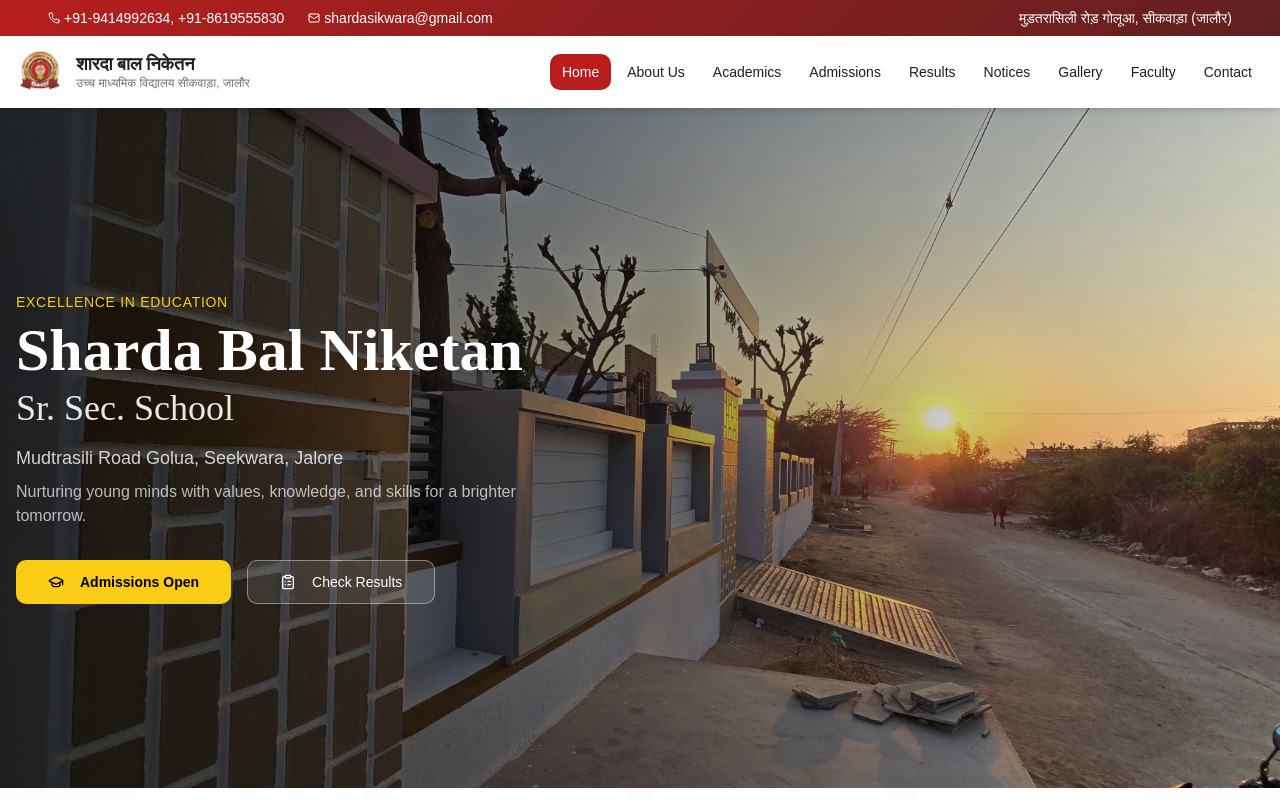
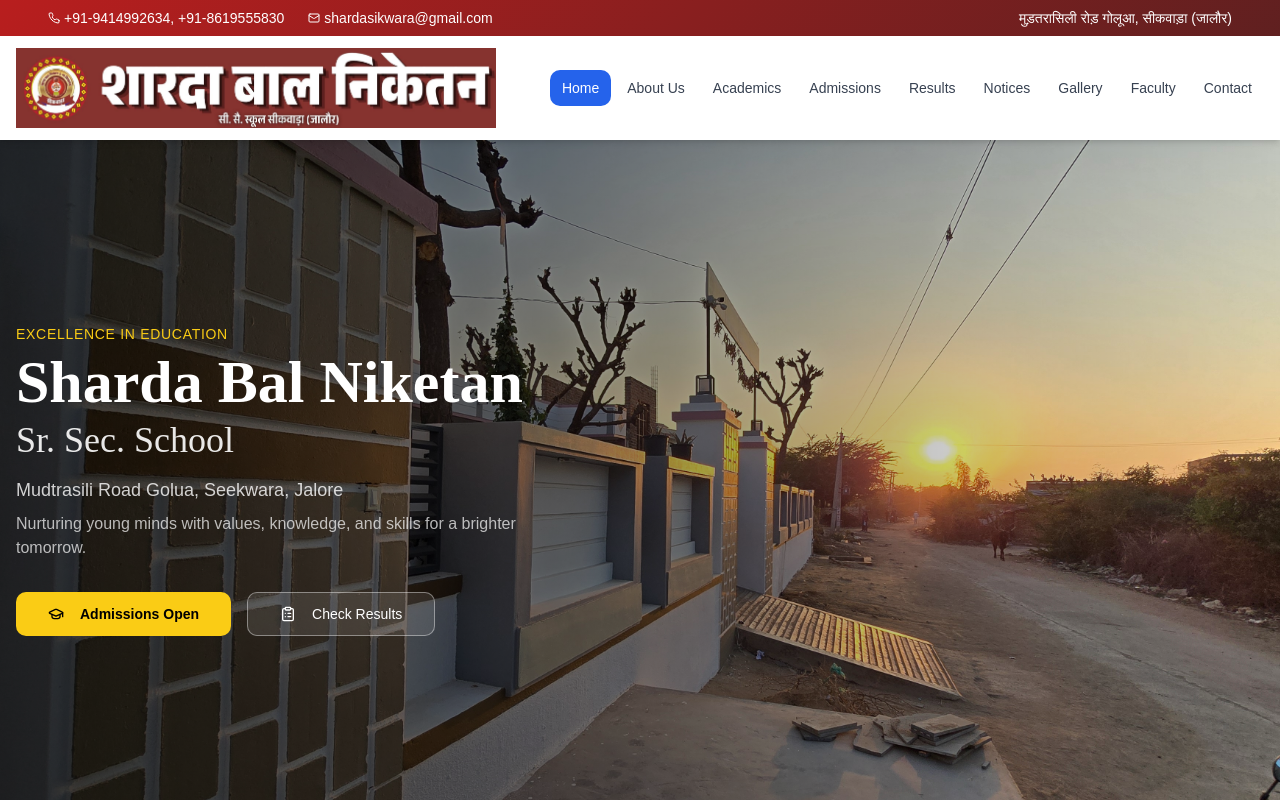
Before and after one commit to DK-Software-maker/sbn-school-website, a React (Vite) app in the folder sharda-smart-campus-main/: page / in a window 1280 px wide. Shown: the top 800 px of the page. Built offline with nearby package versions, Linux system fonts and the light colour scheme; the HTML template or start-up script is replaced by a standard one.

Commit message:
update website

```diff
--- a/sharda-smart-campus-main/src/components/layout/Navbar.tsx
+++ b/sharda-smart-campus-main/src/components/layout/Navbar.tsx
@@ -1,8 +1,8 @@
 import { useState } from "react";
 import { Link, useLocation } from "react-router-dom";
-import { Menu, X, Phone, Mail, ChevronDown } from "lucide-react";
+import { Menu, X, Phone, Mail } from "lucide-react";
 import { motion, AnimatePresence } from "framer-motion";
-import logo from "@/assets/logo.png";
+import banner from "@/assets/banner.jpg";
 
 const navLinks = [
   { label: "Home", path: "/" },
@@ -26,25 +26,31 @@ const Navbar = () => {
       <div className="gradient-primary text-primary-foreground text-sm py-2 px-4 hidden md:block">
         <div className="container mx-auto flex justify-between items-center">
           <div className="flex items-center gap-6">
-            <span className="flex items-center gap-1"><Phone className="w-3 h-3" /> +91-9414992634, +91-8619555830</span>
-            <span className="flex items-center gap-1"><Mail className="w-3 h-3" /> shardasikwara@gmail.com</span>
+            <span className="flex items-center gap-1">
+              <Phone className="w-3 h-3" /> +91-9414992634, +91-8619555830
+            </span>
+            <span className="flex items-center gap-1">
+              <Mail className="w-3 h-3" /> shardasikwara@gmail.com
+            </span>
           </div>
           <span>मुड़तरासिली रोड़ गोलूआ, सीकवाड़ा (जालौर)</span>
         </div>
       </div>
 
-      {/* Main nav */}
-      <nav className="bg-card shadow-md sticky top-0 z-50">
+      {/* Navbar */}
+      <nav className="bg-white shadow-md sticky top-0 z-50">
         <div className="container mx-auto flex items-center justify-between px-4 py-3">
-          <Link to="/" className="flex items-center gap-3">
-            <img src={logo} alt="School Logo" className="h-12 w-12 object-contain" />
-            <div>
-              <h1 className="font-heading text-lg font-bold text-foreground leading-tight">शारदा बाल निकेतन</h1>
-              <p className="text-xs text-muted-foreground">उच्च माध्यमिक विद्यालय सीकवाड़ा, जालौर</p>
-            </div>
+
+          {/* Banner */}
+          <Link to="/" className="flex items-center">
+            <img
+              src={banner}
+              alt="School Banner"
+              className="h-12 md:h-16 lg:h-20 w-auto object-contain"
+            />
           </Link>
 
-          {/* Desktop links */}
+          {/* Desktop menu */}
           <div className="hidden lg:flex items-center gap-1">
             {navLinks.map((l) => (
               <Link
@@ -52,8 +58,8 @@ const Navbar = () => {
                 to={l.path}
                 className={`px-3 py-2 rounded-md text-sm font-medium transition-colors ${
                   location.pathname === l.path
-                    ? "bg-primary text-primary-foreground"
-                    : "text-foreground hover:bg-accent hover:text-accent-foreground"
+                    ? "bg-blue-600 text-white"
+                    : "text-gray-700 hover:bg-gray-100"
                 }`}
               >
                 {l.label}
@@ -61,11 +67,10 @@ const Navbar = () => {
             ))}
           </div>
 
-          {/* Mobile toggle */}
+          {/* Mobile button */}
           <button
-            className="lg:hidden p-2 rounded-md hover:bg-accent"
+            className="lg:hidden p-2 rounded-md hover:bg-gray-100"
             onClick={() => setOpen(!open)}
-            aria-label="Toggle menu"
           >
             {open ? <X className="w-6 h-6" /> : <Menu className="w-6 h-6" />}
           </button>
@@ -78,7 +83,7 @@ const Navbar = () => {
               initial={{ height: 0, opacity: 0 }}
               animate={{ height: "auto", opacity: 1 }}
               exit={{ height: 0, opacity: 0 }}
-              className="lg:hidden overflow-hidden bg-card border-t"
+              className="lg:hidden overflow-hidden bg-white border-t"
             >
               <div className="flex flex-col px-4 py-2">
                 {navLinks.map((l) => (
@@ -86,10 +91,10 @@ const Navbar = () => {
                     key={l.path}
                     to={l.path}
                     onClick={() => setOpen(false)}
-                    className={`px-3 py-3 rounded-md text-sm font-medium border-b border-border last:border-0 ${
+                    className={`px-3 py-3 text-sm border-b last:border-0 ${
                       location.pathname === l.path
-                        ? "text-primary font-bold"
-                        : "text-foreground"
+                        ? "text-blue-600 font-bold"
+                        : "text-gray-700"
                     }`}
                   >
                     {l.label}
```
Also changed, not shown: sharda-smart-campus-main/src/assets/banner.jpg (added).
